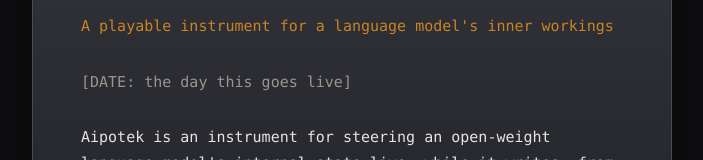
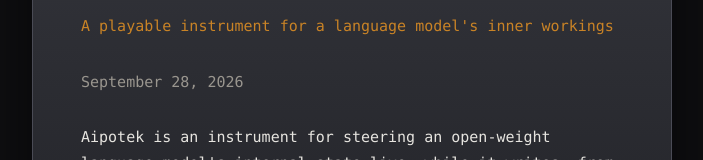
Before and after one commit to Aipotek/aipotek, a plain HTML site: page index.html in a window 1280 px wide. Shown: the part 198-358 px from the top of the page, without its empty margins (288-991 px from the left). Drawn offline with Linux system fonts and the light colour scheme.

Commit message:
Update release date in index.html

```diff
--- a/index.html
+++ b/index.html
@@ -40,7 +40,7 @@
 <main class="plate">
   <h1>Aipotek</h1>
   <p class="sub">A playable instrument for a language model's inner workings</p>
-  <p class="when">[DATE: the day this goes live]</p>
+ <p class="when">September 28, 2026</p>
 
   <p>Aipotek is an instrument for steering an open-weight language model's
   internal state live, while it writes, from an ordinary MIDI controller.
```
